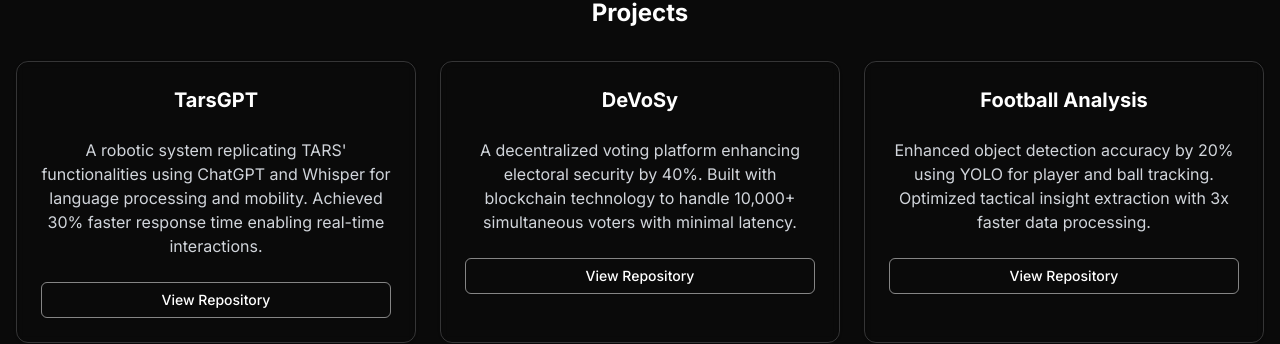
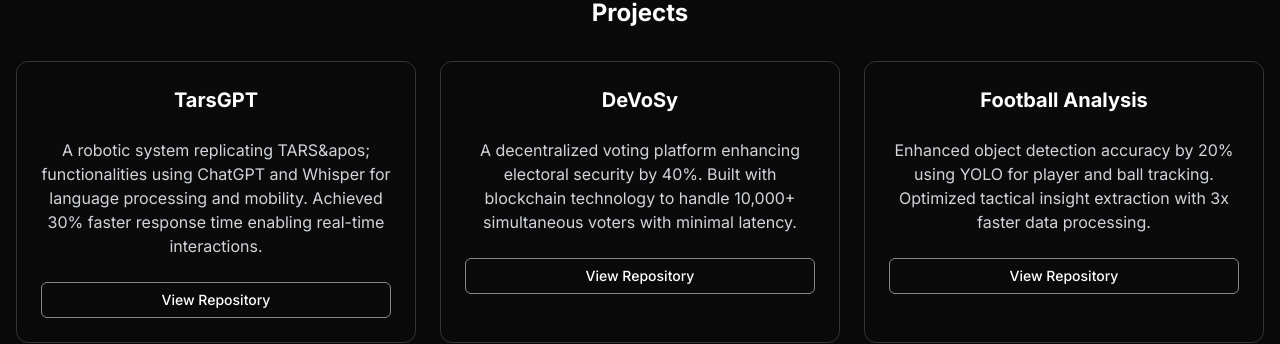
Before and after one commit to metaforismo/portfolio, a Next.js app: page / in a window 1280 px wide. Shown: the part 1329-1673 px from the top of the page. Built offline with nearby package versions, Linux system fonts and the light colour scheme.

Commit message:
Corretti errori di compilazione: rimossi import non utilizzati, corretti apostrofi e sostituito tag img con Image

```diff
--- a/app/blog/[slug]/page.tsx
+++ b/app/blog/[slug]/page.tsx
@@ -2,7 +2,7 @@
 
 import { useParams } from 'next/navigation'
 import { Button } from '@/components/ui/button'
-import { Sun, Moon } from 'lucide-react'
+import { ArrowLeft } from 'lucide-react'
 import Link from 'next/link'
 import Image from 'next/image'
 
@@ -87,11 +87,14 @@
         </Button>
 
         <article className="max-w-4xl mx-auto">
-          <img
-            src={post.image}
-            alt={post.title}
-            className="w-full h-64 object-cover rounded-lg mb-8"
-          />
+          <div className="relative w-full h-64 mb-8">
+            <Image
+              src={post.image}
+              alt={post.title}
+              fill
+              className="object-cover rounded-lg"
+            />
+          </div>
 
           <div className="space-y-4">
             <h1 className="text-4xl font-bold mb-4">{post.title}</h1>
--- a/app/page.tsx
+++ b/app/page.tsx
@@ -19,7 +19,7 @@
   const projects = [
     {
       title: "TarsGPT",
-      description: "A robotic system replicating TARS' functionalities using ChatGPT and Whisper for language processing and mobility. Achieved 30% faster response time enabling real-time interactions.",
+      description: "A robotic system replicating TARS&apos; functionalities using ChatGPT and Whisper for language processing and mobility. Achieved 30% faster response time enabling real-time interactions.",
       repoUrl: "https://github.com/username/tarsgpt"
     },
     {
```
